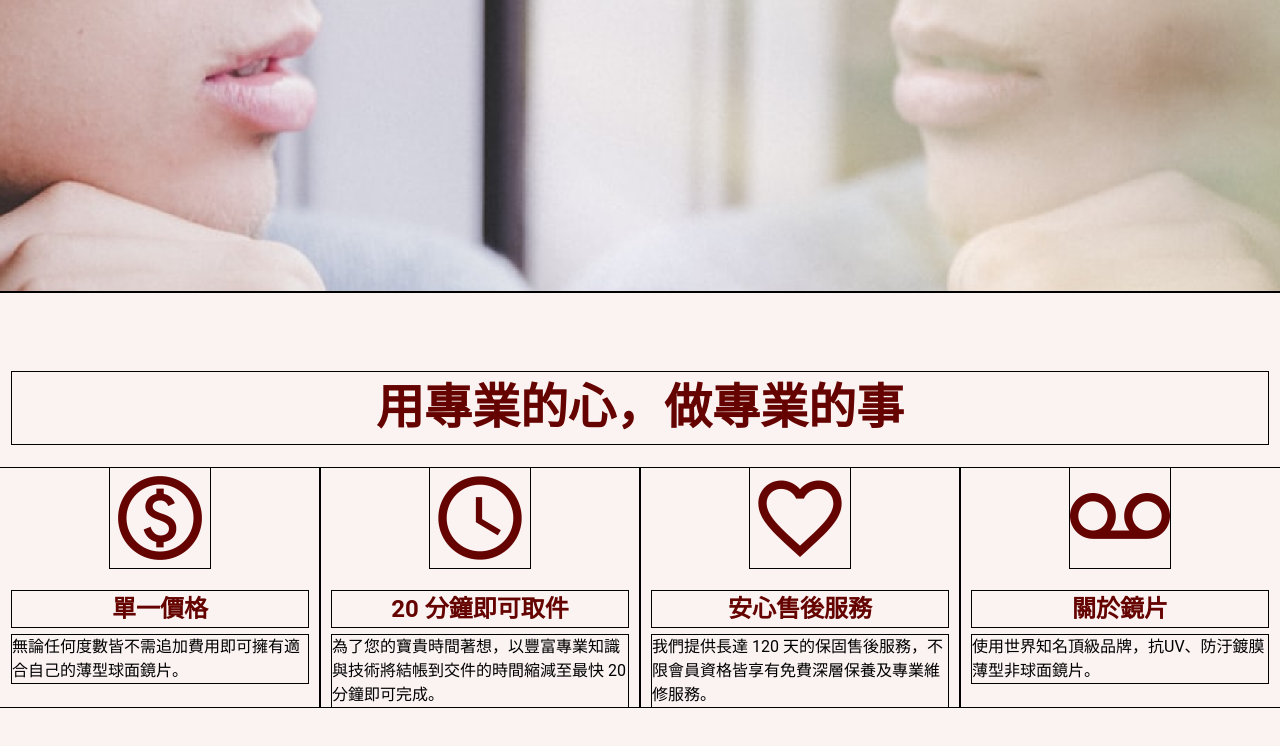
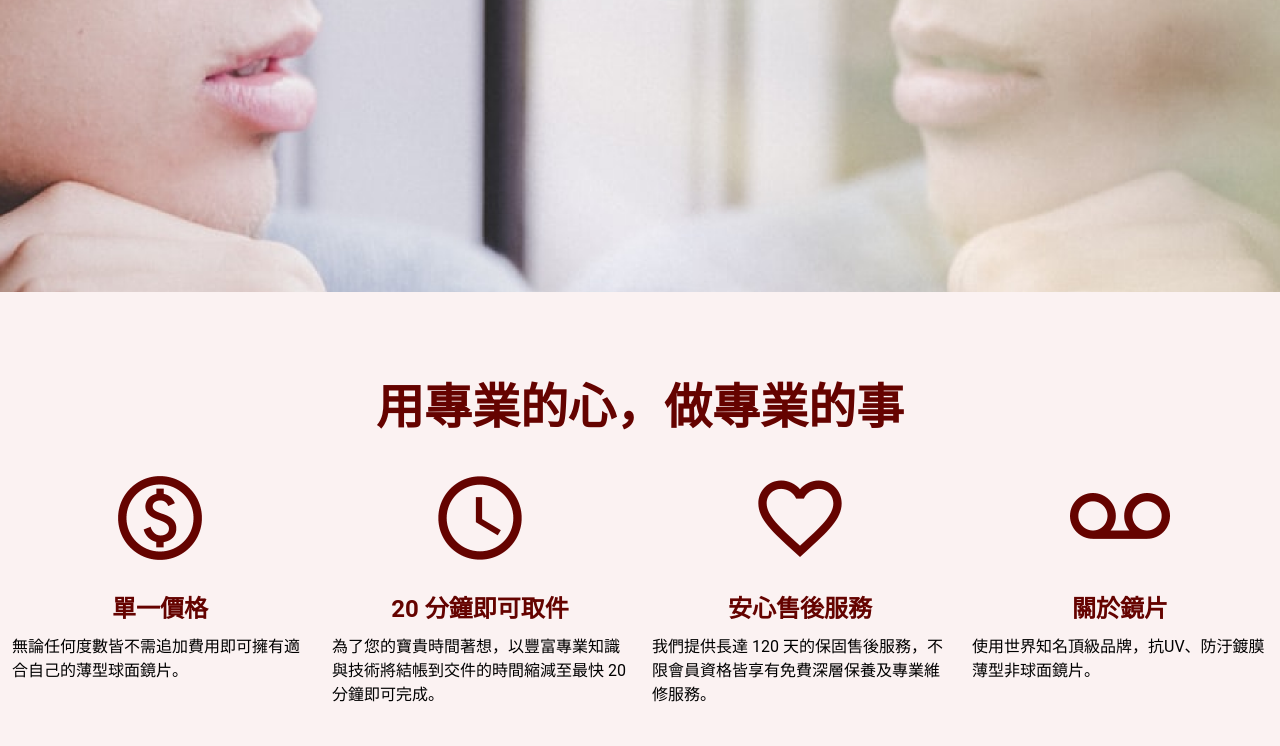
Before and after one commit to yujouwu/week4, a website built with Vite: page pages/index.html in a window 1280 px wide. Shown: the part 495-1241 px from the top of the page. Built offline with nearby package versions, Linux system fonts and the light colour scheme.

```diff
--- a/assets/scss/base/_base.scss
+++ b/assets/scss/base/_base.scss
@@ -1,7 +1,7 @@
 /* base */
 *, *::before, *::after{
     box-sizing: border-box;
-    outline: 1px solid black;
+    // outline: 1px solid black;
 }
 body{
     font-family: Roboto,Noto Sans TC,sans-serif;
```
